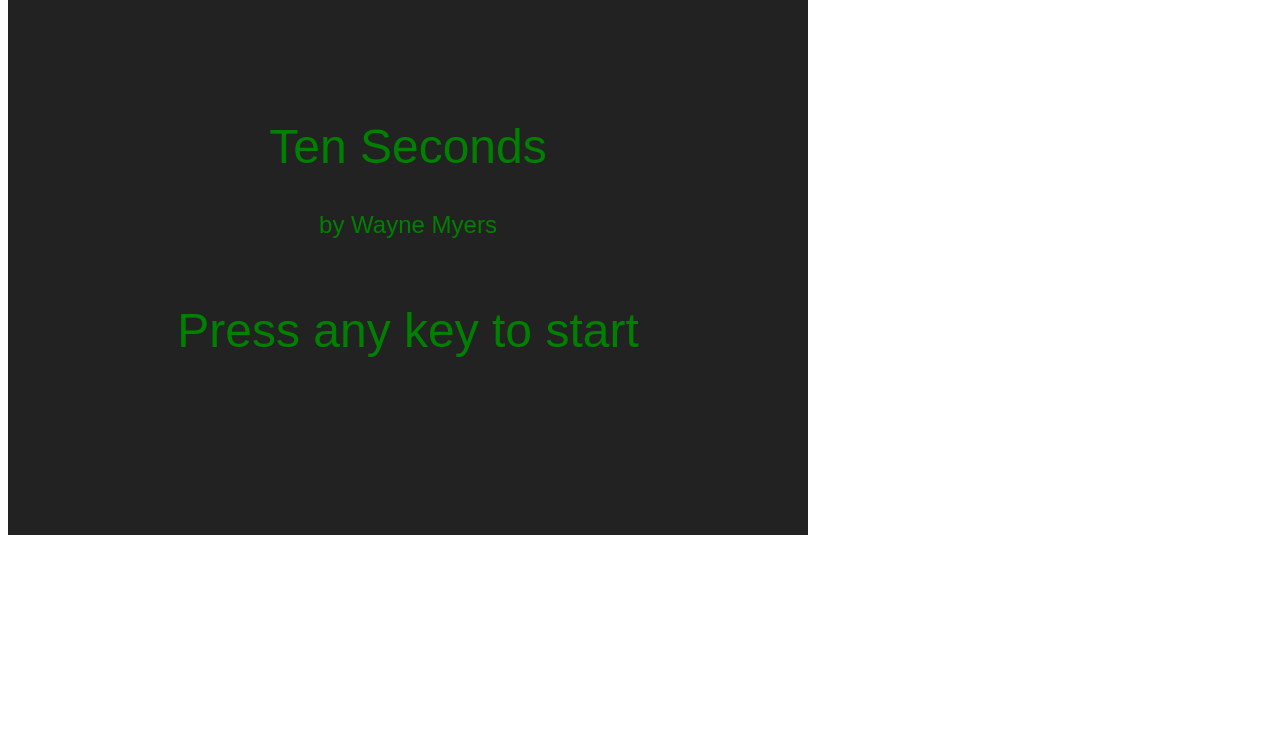
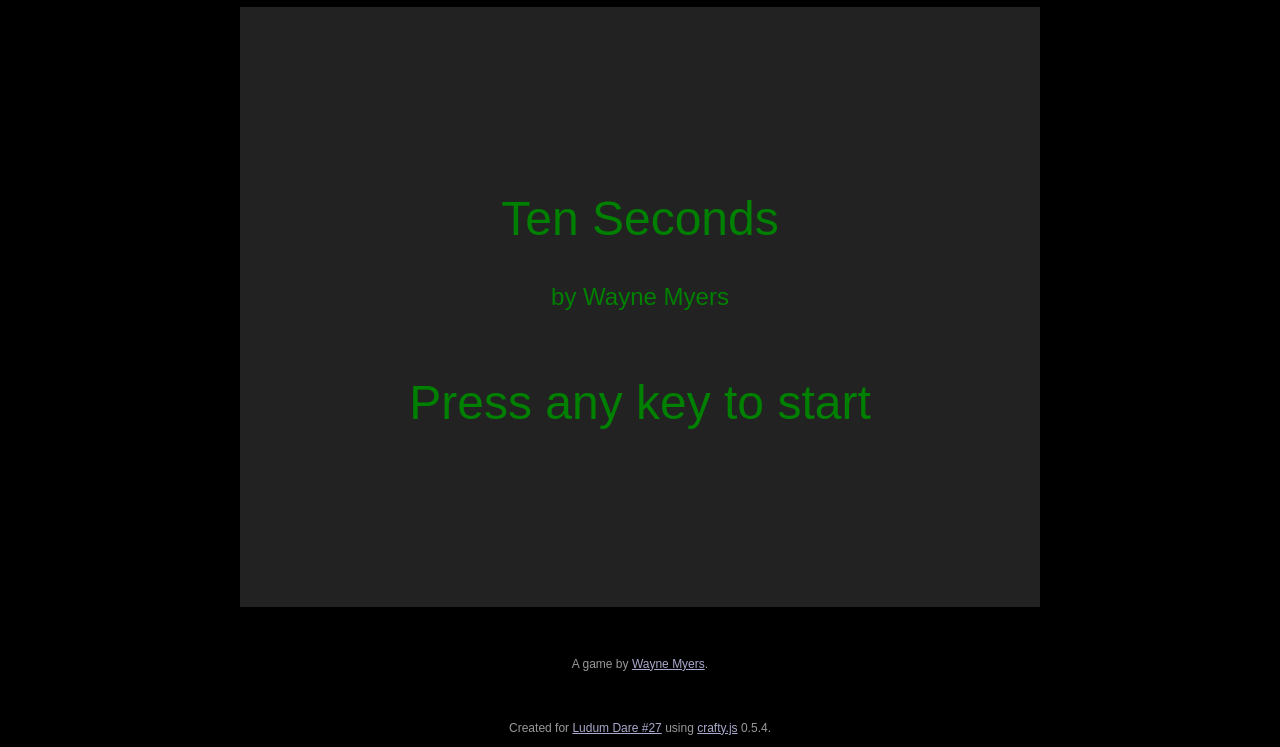
Before and after one commit to wgmyers/tenseconds, a plain HTML site: page index.html in a window 1280 px wide. Shown: the part 73-820 px from the top of the page. Drawn offline with Linux system fonts and the light colour scheme.

Commit message:
Prettified html

```diff
--- a/index.html
+++ b/index.html
@@ -9,7 +9,30 @@
     <script>
         window.addEventListener('load', Game.start);
     </script>
+    <style type="text/css" media="screen">
+        body {
+            background: black;
+            text-align: center;
+            color: #DDD;
+            font-family: Arial;
+        }
+        #cr-stage {
+            margin: 20px auto 0;
+        }
+        .bottom {
+            font-size: 12px;
+            color: #999;
+            margin-top: 50px;
+        }
+        .bottom a {
+            color: #aac;
+        }
+    </style>
 </head>
 <body>
+    <h1>Ten Seconds</h1>
+    <div id="cr-stage"></div>
+    <p class="bottom">A game by <a href="http://www.conniptions.org/">Wayne Myers</a>.</p>
+    <p class="bottom">Created for <a href="http://www.ludumdare.com/">Ludum Dare #27</a> using <a href="http://craftyjs.com/">crafty.js</a> 0.5.4.</p>
 </body>
 </html>
```
